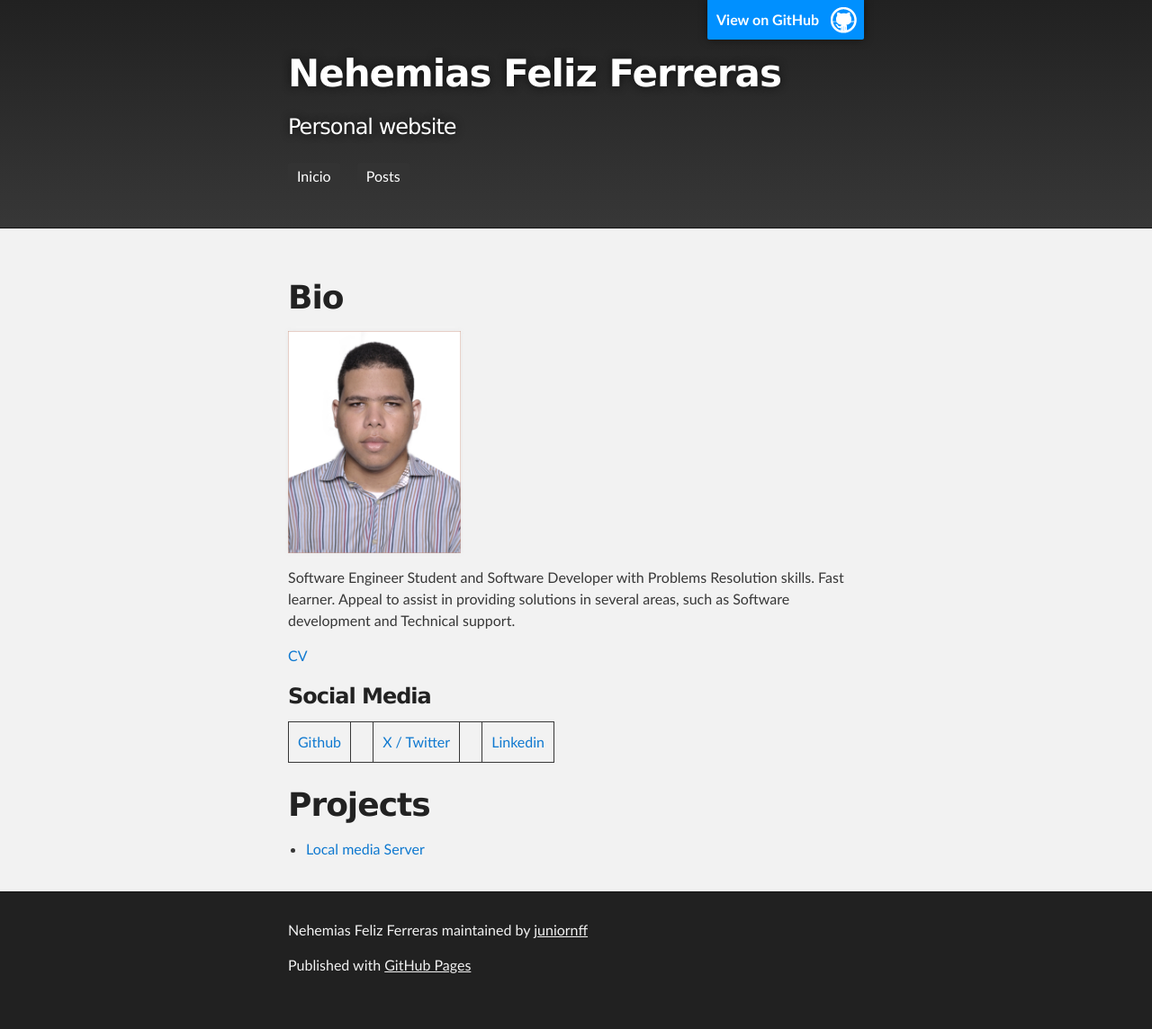
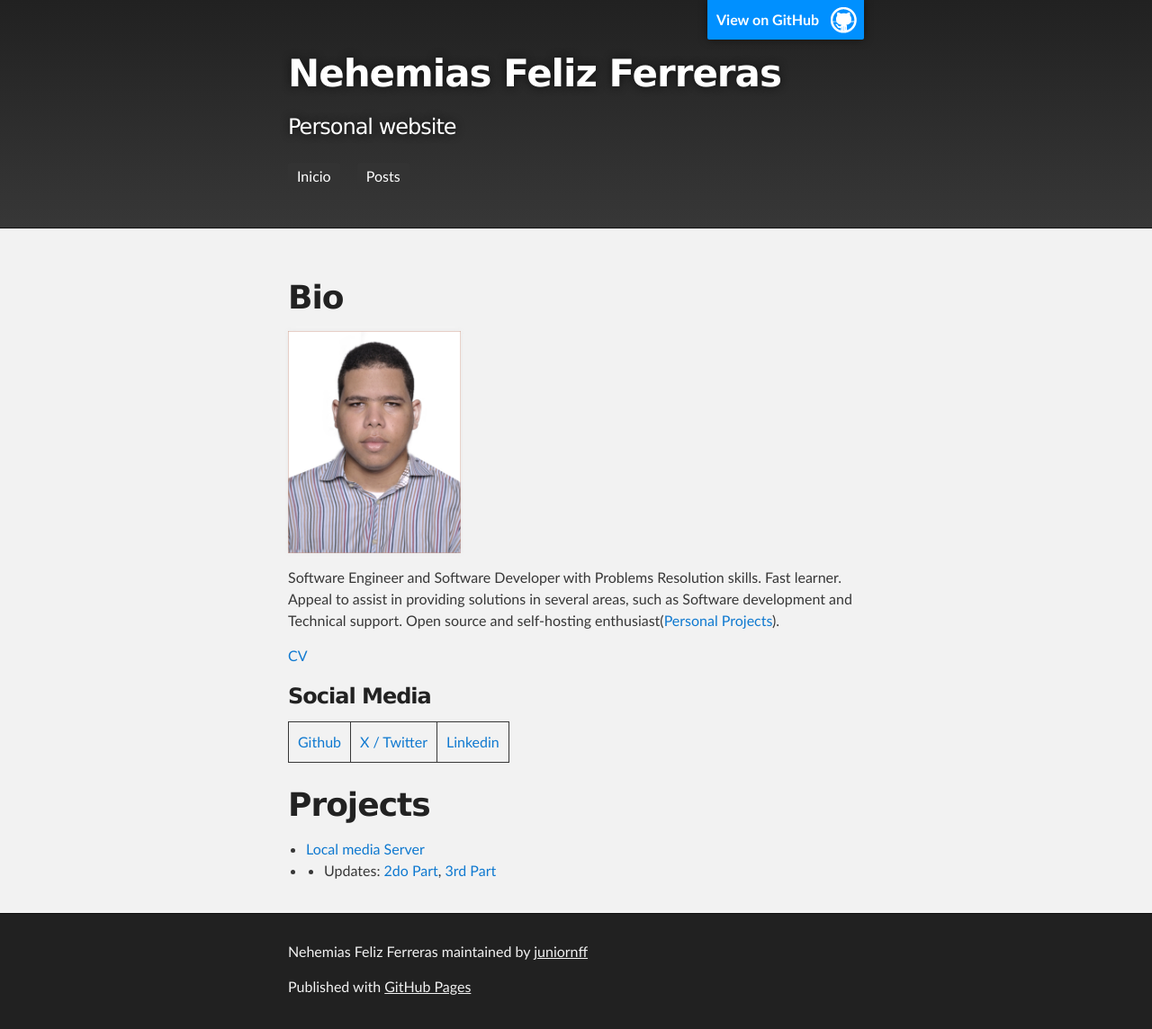
Before and after one commit to juniornff/juniornff.github.io, a Jekyll site: the page built from index.md, in a window 1280 px wide. Shown: the whole page at 90% size. Built offline with Jekyll 4.4.1, drawn with Linux system fonts in a browser that asks for light colours; before the commit the page ends 1120 px from its top, so only the background shows below that.

Commit message:
Update CV and index

```diff
--- a/index.md
+++ b/index.md
@@ -7,14 +7,15 @@ permalink: /
 
 <img src="/assets/photo.JPG" width="30%" height="30%">
 
-Software Engineer Student and Software Developer with Problems Resolution skills. Fast learner. Appeal to assist in providing solutions in several areas, such as Software development and Technical support.
+Software Engineer and Software Developer with Problems Resolution skills. Fast learner. Appeal to assist in providing solutions in several areas, such as Software development and Technical support. Open source and self-hosting enthusiast([Personal Projects](#projects)).
 
-[CV](/assets/Nehemias%20Feliz%20CV7.pdf)
+[CV](/assets/Nehemias%20Feliz%20CV8.pdf)
 
 ### Social Media
 
-[Github](https://github.com/juniornff) || [X / Twitter](https://twitter.com/Juniornff01) || [Linkedin](https://www.linkedin.com/in/nehemias-feliz-ferreras/)
+| [Github](https://github.com/juniornff) | [X / Twitter](https://twitter.com/Juniornff01) | [Linkedin](https://www.linkedin.com/in/nehemias-feliz-ferreras/) |
 
 # Projects
 
-* [Local media Server](/_posts/2025-02-18-local-media-server.md)
+* [Local media Server](/posts/local-media-server)
+* * Updates: [2do Part](/posts/local-media-server-2), [3rd Part](/posts/local-media-server-3)
```
Also changed, not shown: 1 other file.
